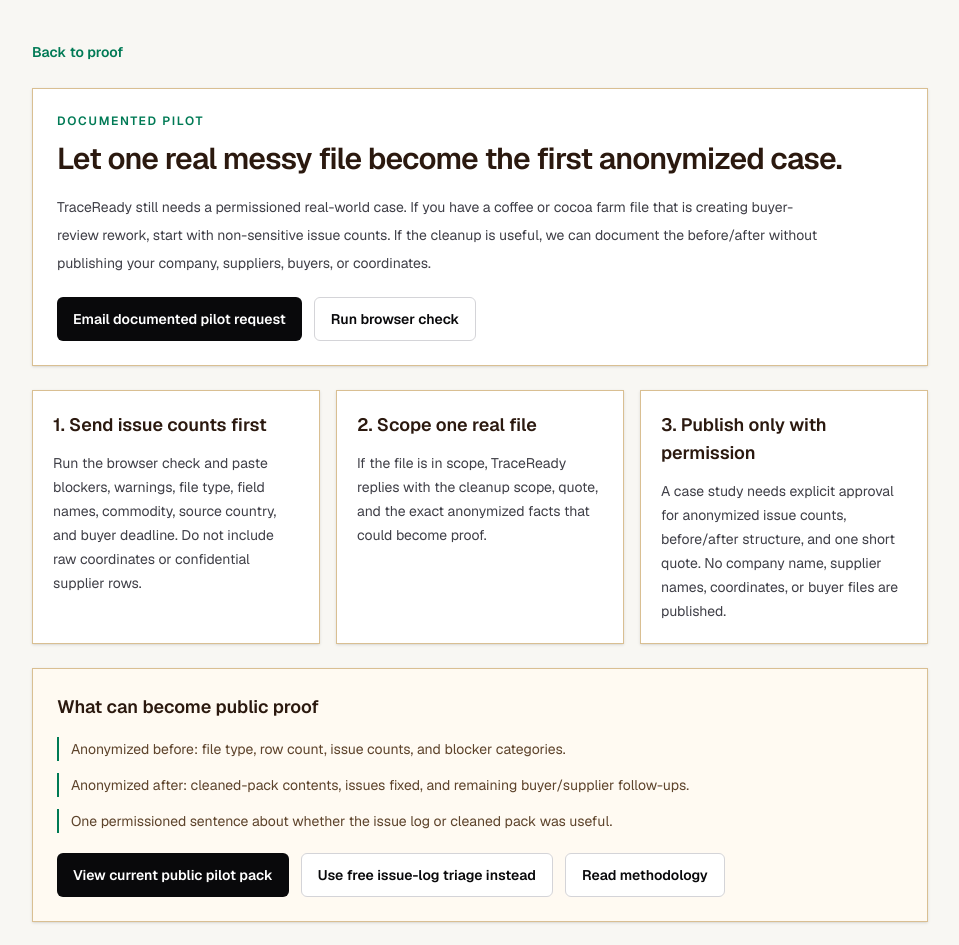
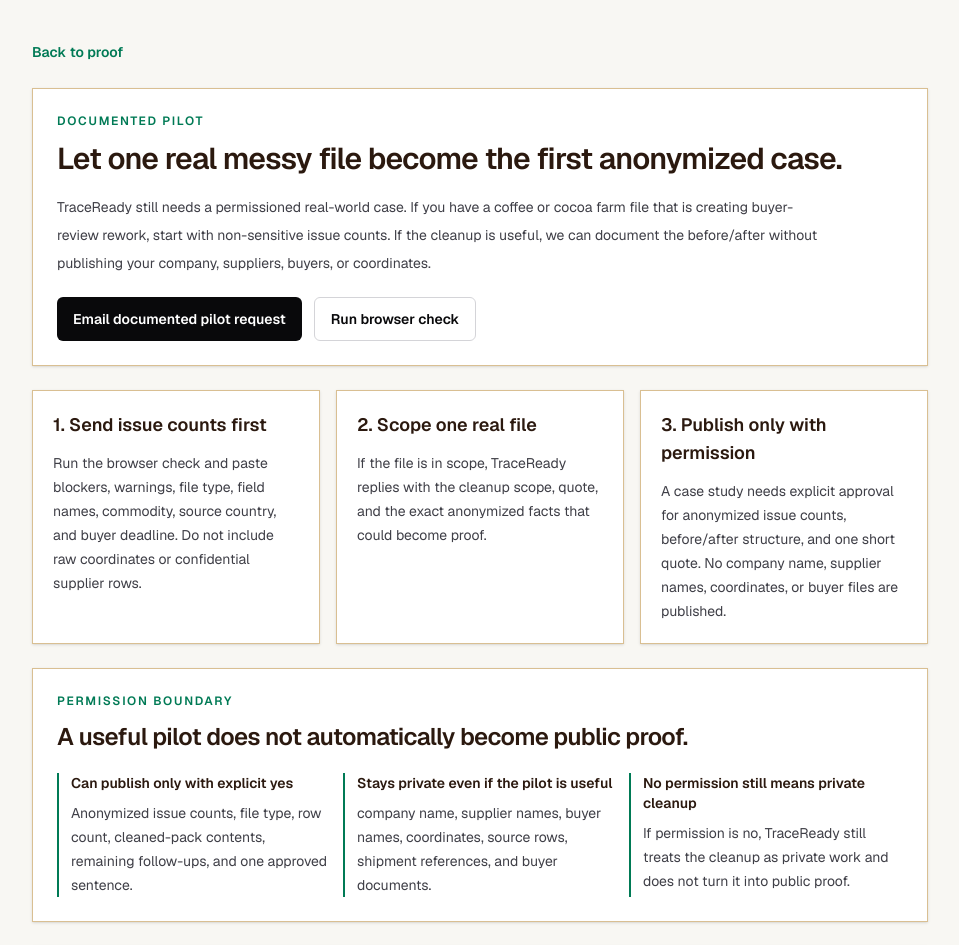
Before and after one commit to imperator-clawdius/traceready, a Next.js app: page /pilot-proof in a window 1280 px wide. Shown: the top 945 px of the page, without its empty margins (160-1119 px from the left). Built offline with nearby package versions, Linux system fonts and the light colour scheme.

Commit message:
Clarify documented pilot permission boundary

```diff
--- a/scripts/verify-launch.mjs
+++ b/scripts/verify-launch.mjs
@@ -146,6 +146,9 @@
       "first anonymized case",
       "Do not include raw coordinates",
       "Publish only with permission",
+      "Permission boundary",
+      "Can publish only with explicit yes",
+      "Stays private even if the pilot is useful",
       "Email documented pilot request",
       "View current public pilot pack",
       "/traceready-public-cocoa-pilot-pack.zip",
--- a/src/app/pilot-proof/page.tsx
+++ b/src/app/pilot-proof/page.tsx
@@ -30,6 +30,24 @@
   "Anonymized before: file type, row count, issue counts, and blocker categories.",
   "Anonymized after: cleaned-pack contents, issues fixed, and remaining buyer/supplier follow-ups.",
   "One permissioned sentence about whether the issue log or cleaned pack was useful.",
+];
+
+const PERMISSION_BOUNDARY = [
+  {
+    title: "Can publish only with explicit yes",
+    detail:
+      "Anonymized issue counts, file type, row count, cleaned-pack contents, remaining follow-ups, and one approved sentence.",
+  },
+  {
+    title: "Stays private even if the pilot is useful",
+    detail:
+      "company name, supplier names, buyer names, coordinates, source rows, shipment references, and buyer documents.",
+  },
+  {
+    title: "No permission still means private cleanup",
+    detail:
+      "If permission is no, TraceReady still treats the cleanup as private work and does not turn it into public proof.",
+  },
 ];
 
 export const metadata = {
@@ -82,6 +100,23 @@
           ))}
         </section>
 
+        <section className="mt-6 border border-[#d9bf92] bg-white p-6 shadow-sm">
+          <p className="text-xs font-semibold uppercase tracking-[0.14em] text-emerald-700">
+            Permission boundary
+          </p>
+          <h2 className="mt-3 text-2xl font-semibold tracking-tight text-[#2b190f]">
+            A useful pilot does not automatically become public proof.
+          </h2>
+          <div className="mt-5 grid gap-3 lg:grid-cols-3">
+            {PERMISSION_BOUNDARY.map((item) => (
+              <article key={item.title} className="border-l-2 border-emerald-700 pl-3">
+                <h3 className="text-sm font-semibold text-[#2b190f]">{item.title}</h3>
+                <p className="mt-2 text-sm leading-6 text-zinc-700">{item.detail}</p>
+              </article>
+            ))}
+          </div>
+        </section>
+
         <section className="mt-6 border border-[#d9bf92] bg-[#fffaf2] p-6 shadow-sm">
           <h2 className="text-lg font-semibold text-[#2b190f]">What can become public proof</h2>
           <ul className="mt-4 space-y-3 text-sm leading-6 text-[#5d432b]">
```
Also changed, not shown: 2 other files (tests, documents, lock files or other folders).
